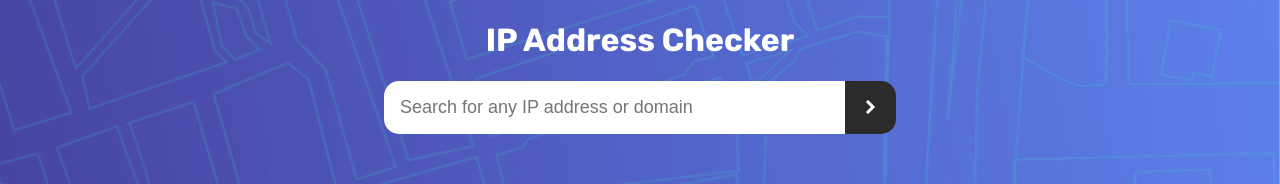
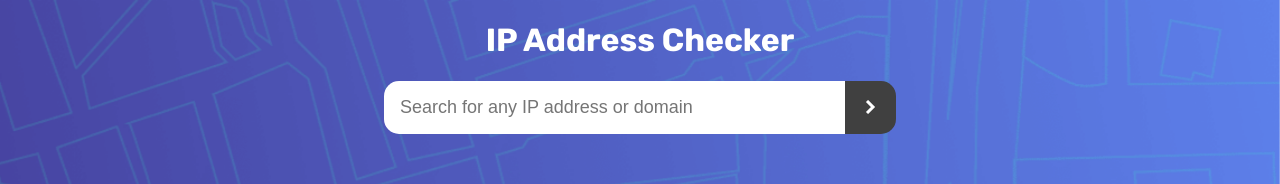
Before and after one commit to mythosmystery/ip-address-tracker, a Vue app: page / in a window 1280 px wide. In both pictures the pointer is over the button 870 px from the left and 107 px from the top of the page. Shown: the top 184 px of the page. Built offline with nearby package versions, Linux system fonts and the light colour scheme; no server answers.

Commit message:
updated active styling

```diff
--- a/src/components/atoms/SearchIcon.vue
+++ b/src/components/atoms/SearchIcon.vue
@@ -23,4 +23,8 @@ button {
   padding: 1rem 1.25rem;
   border-radius: 0 15px 15px 0;
 }
+#icon-container:hover {
+  background: hsl(0, 0%, 25%);
+  cursor: pointer;
+}
 </style>
```
